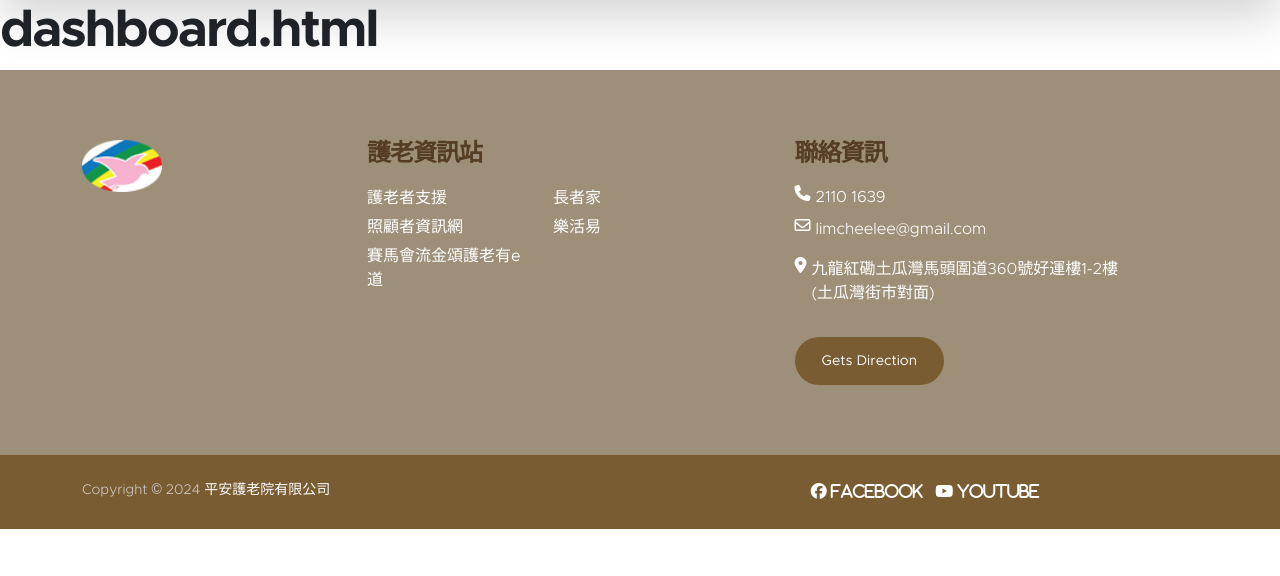
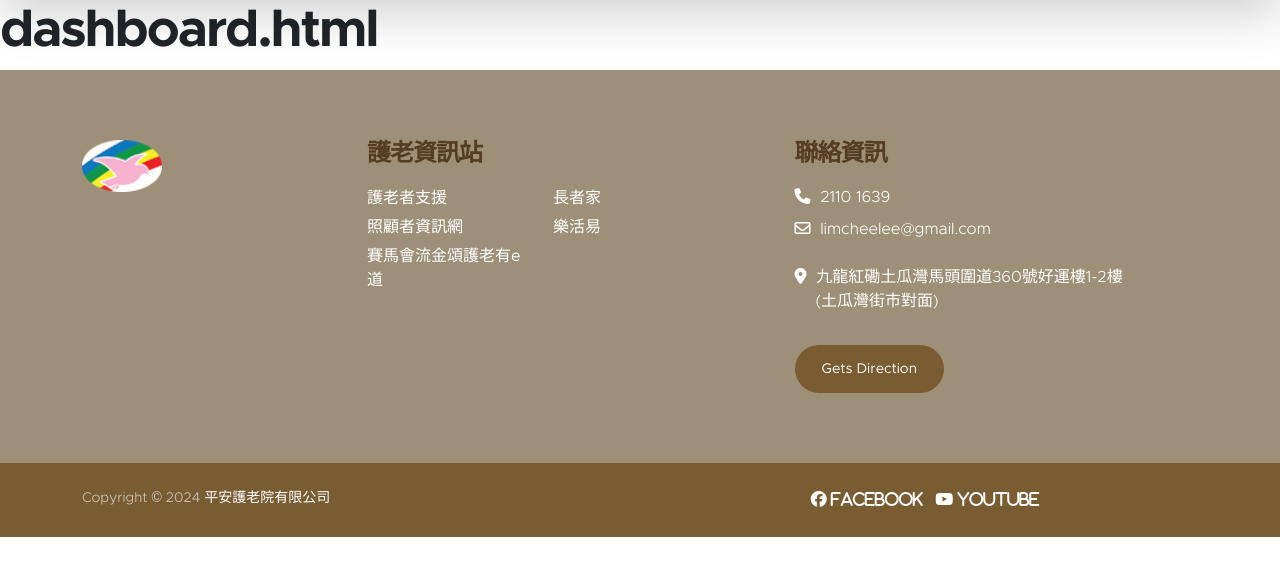
Before and after one commit to AcoHon53114/peace, a Django app: page /accounts/dashboard in a window 1280 px wide. Shown: the part 113-689 px from the top of the page. Run offline with Django 4.2, Linux system fonts and the light colour scheme; some libraries are stand-ins or nearby versions.

Commit message:
update icon of footer position and hyperlink

```diff
--- a/templates/partials/_footer.html
+++ b/templates/partials/_footer.html
@@ -36,26 +36,27 @@
             <div class="col-lg-4 col-md-6 col-12 mx-auto">
                 <h5 class="site-footer-title mb-3">聯絡資訊</h5>
 
-                <p class="text-white d-flex mb-2">
-                    <i class="fa-solid fa-phone" style="margin-bottom: 5px; margin-right: 5px;"></i>
+                <div class="d-flex align-items-center">
+                    <p class="text-white mb-2">
+                        <i class="fa-solid fa-phone" style="margin-bottom: 5px; margin-right: 5px;"></i>
+                        <a href="tel:120-240-9600" class="site-footer-link">2110 1639</a>
+                    </p>
+                </div>
 
-                    <a href="tel: 120-240-9600" class="site-footer-link">
-                        2110 1639
-                    </a>
-                </p>
+                <div class="d-flex align-items-center">
+                    <p class="text-white mb-2">
+                        <i class="fa-sharp fa-regular fa-envelope" style="margin-bottom: 5px; margin-right: 5px;"></i>
+                        <a href="mailto:info@yourgmail.com" class="site-footer-link">limcheelee@gmail.com</a>
+                    </p>
+                </div>
 
-                <p class="text-white d-flex">
-                    <i class="fa-sharp fa-regular fa-envelope" style="margin-bottom: 5px; margin-right: 5px;"></i>
-
-                    <a href="mailto:info@yourgmail.com" class="site-footer-link">
-                        limcheelee@gmail.com
-                    </a>
-                </p>
-
-                <p class="text-white d-flex mt-3">
-                    <i class="fa-solid fa-location-dot" style="margin-bottom: 5px; margin-right: 5px;"></i>
-                    九龍紅磡土瓜灣馬頭圍道360號好運樓1-2樓<br>(土瓜灣街市對面)
-                </p>
+                <div class="d-flex align-items-start mt-3">
+                    <p class="text-white">
+                        <i class="fa-solid fa-location-dot" style="margin-bottom: 5px; margin-right: 5px;"></i>
+                        <span>九龍紅磡土瓜灣馬頭圍道360號好運樓1-2樓<br></span>
+                        <span style="margin-left: 21px">(土瓜灣街市對面)</span>
+                    </p>
+                </div>
 
                 <a href="https://www.google.com/maps/place/%E5%9C%9F%E7%93%9C%E7%81%A3%E9%A6%AC%E9%A0%AD%E5%9C%8D%E9%81%93360%E8%99%9F/@22.318185,114.187368,18z/data=!4m6!3m5!1s0x340400d768d0ed2b:0xc070e5e699dfb552!8m2!3d22.3181854!4d114.1873676!16s%2Fg%2F11v_46tsky?hl=zh-TW&entry=ttu&g_ep=EgoyMDI0MDkxMS4wIKXMDSoASAFQAw%3D%3D" class="custom-btn btn mt-3">Gets Direction</a>
             </div>
```
Also changed, not shown: 1 other file.
